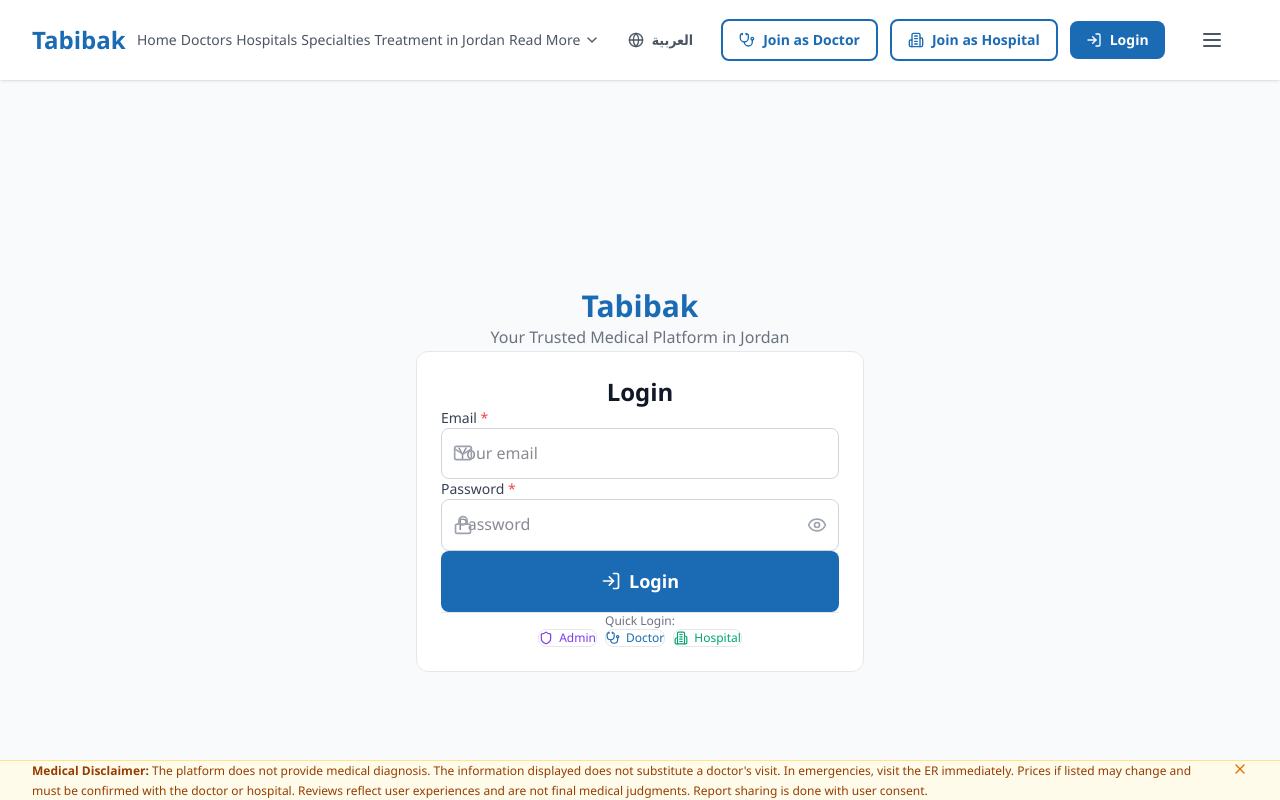
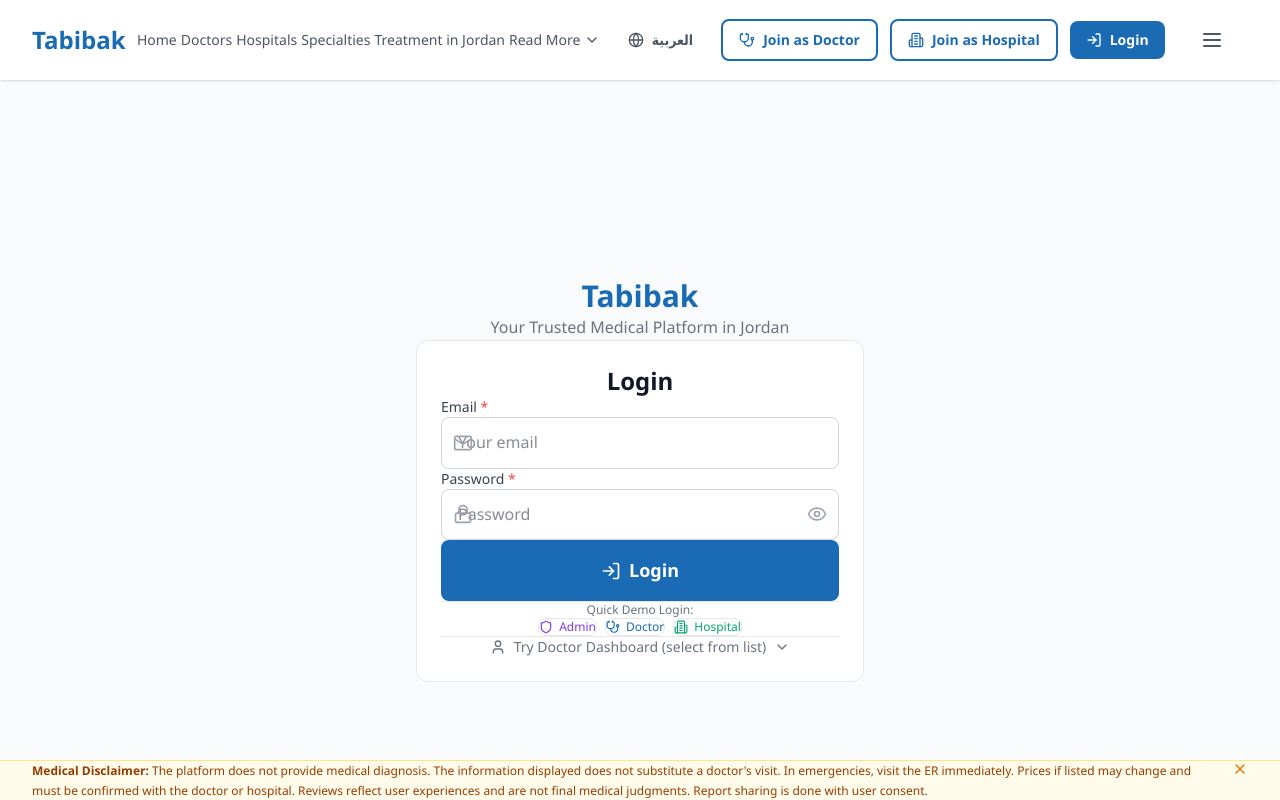
Before and after one commit to idreessc-cmd/Doctors, a Next.js app: page /en/login in a window 1280 px wide. Shown: the top 800 px of the page. Built offline with nearby package versions, Linux system fonts and the light colour scheme.

Commit message:
Production-ready MVP: medical tourism platform (Next.js 15 + TypeScript + Tailwind + RTL)

```diff
--- a/src/app/[locale]/doctors/[id]/page.tsx
+++ b/src/app/[locale]/doctors/[id]/page.tsx
@@ -266,6 +266,23 @@
             )}
           </div>
 
+          {/* Safe Call Info Card */}
+          <div className="card bg-pink-50 border-pink-200">
+            <div className="flex items-center gap-3">
+              <Shield className="w-8 h-8 text-pink-500 shrink-0" />
+              <div>
+                <p className="font-semibold text-pink-700 text-sm">
+                  {locale === 'ar' ? 'خدمة مجانية وآمنة' : 'Free & Safe Service'}
+                </p>
+                <p className="text-xs text-pink-600/80">
+                  {locale === 'ar'
+                    ? 'جميع خدمات المنصة مجانية للمرضى بالكامل. لا تحتاج لدفع أي مبلغ للحجز أو الاستشارة. يتم الدفع مباشرة للعيادة عند الزيارة.'
+                    : 'All platform services are completely free for patients. No payment is required for booking or consultation. Payment is made directly to the clinic upon visit.'}
+                </p>
+              </div>
+            </div>
+          </div>
+
           {(doctor.bio || doctor.bio_ar) && (
             <div className="card">
               <h2 className="text-lg font-semibold text-gray-900 mb-3">
--- a/src/app/[locale]/login/page.tsx
+++ b/src/app/[locale]/login/page.tsx
@@ -1,10 +1,10 @@
 'use client';
 
-import { useState, FormEvent } from 'react';
+import { useState, useEffect, FormEvent } from 'react';
 import { useTranslations, useLocale } from 'next-intl';
 import { useRouter, Link } from '@/i18n/routing';
-import { LogIn, Mail, Lock, Eye, EyeOff, Stethoscope, Building2, Shield } from 'lucide-react';
-import { authLogin } from '@/lib/store';
+import { LogIn, Mail, Lock, Eye, EyeOff, Stethoscope, Building2, Shield, ChevronDown, User } from 'lucide-react';
+import { authLogin, initializeStore, getAll } from '@/lib/store';
 
 export default function LoginPage() {
   const t = useTranslations();
@@ -16,18 +16,23 @@
   const [showPassword, setShowPassword] = useState(false);
   const [submitting, setSubmitting] = useState(false);
   const [error, setError] = useState('');
+  const [demoDoctors, setDemoDoctors] = useState<any[]>([]);
+  const [showDemo, setShowDemo] = useState(false);
+
+  useEffect(() => {
+    initializeStore();
+    const doctors = getAll<any>('doctors');
+    setDemoDoctors(doctors.slice(0, 10));
+  }, []);
 
   const handleSubmit = async (e: FormEvent) => {
     e.preventDefault();
     setError('');
-
     if (!email || !password) {
       setError(locale === 'ar' ? 'يرجى إدخال البريد الإلكتروني وكلمة المرور' : 'Please enter email and password');
       return;
     }
-
     setSubmitting(true);
-
     try {
       const user = authLogin(email, password);
       if (user) {
@@ -43,6 +48,11 @@
     } finally {
       setSubmitting(false);
     }
+  };
+
+  const demoLogin = (doctorEmail: string) => {
+    const user = authLogin(doctorEmail, 'doctor123');
+    if (user) router.push('/doctor-dashboard');
   };
 
   const quickLogins = [
@@ -79,73 +89,72 @@
               </label>
               <div className="relative">
                 <Mail className="absolute left-3 top-1/2 -translate-y-1/2 w-5 h-5 text-gray-400" />
-                <input
-                  type="email"
-                  value={email}
-                  onChange={e => setEmail(e.target.value)}
-                  className="input pl-10"
-                  placeholder={locale === 'ar' ? 'بريدك الإلكتروني' : 'Your email'}
-                  required
-                />
+                <input type="email" value={email} onChange={e => setEmail(e.target.value)}
+                  className="input pl-10" placeholder={locale === 'ar' ? 'بريدك الإلكتروني' : 'Your email'} required />
               </div>
             </div>
-
             <div>
               <label className="block text-sm font-medium text-gray-700 mb-1.5">
                 {t('auth.password')} <span className="text-error">*</span>
               </label>
               <div className="relative">
                 <Lock className="absolute left-3 top-1/2 -translate-y-1/2 w-5 h-5 text-gray-400" />
-                <input
-                  type={showPassword ? 'text' : 'password'}
-                  value={password}
-                  onChange={e => setPassword(e.target.value)}
-                  className="input pl-10 pr-10"
-                  placeholder={locale === 'ar' ? 'كلمة المرور' : 'Password'}
-                  required
-                />
-                <button
-                  type="button"
-                  onClick={() => setShowPassword(!showPassword)}
-                  className="absolute right-3 top-1/2 -translate-y-1/2 text-gray-400 hover:text-gray-600"
-                >
+                <input type={showPassword ? 'text' : 'password'} value={password} onChange={e => setPassword(e.target.value)}
+                  className="input pl-10 pr-10" placeholder={locale === 'ar' ? 'كلمة المرور' : 'Password'} required />
+                <button type="button" onClick={() => setShowPassword(!showPassword)}
+                  className="absolute right-3 top-1/2 -translate-y-1/2 text-gray-400 hover:text-gray-600">
                   {showPassword ? <EyeOff className="w-5 h-5" /> : <Eye className="w-5 h-5" />}
                 </button>
               </div>
             </div>
-
-            <button
-              type="submit"
-              disabled={submitting}
-              className="btn btn-primary w-full btn-lg"
-            >
+            <button type="submit" disabled={submitting} className="btn btn-primary w-full btn-lg">
               <LogIn className="w-5 h-5" />
-              {submitting
-                ? (locale === 'ar' ? 'جارٍ تسجيل الدخول...' : 'Logging in...')
-                : t('auth.login_button')}
+              {submitting ? (locale === 'ar' ? 'جارٍ تسجيل الدخول...' : 'Logging in...') : t('auth.login_button')}
             </button>
           </form>
 
-          <div className="mt-8 pt-6 border-t border-gray-200">
+          <div className="mt-6 pt-4 border-t border-gray-200">
             <p className="text-xs text-gray-500 text-center mb-3">
-              {locale === 'ar' ? 'تسجيل دخول سريع:' : 'Quick Login:'}
+              {locale === 'ar' ? 'تسجيل دخول سريع للحسابات التجريبية:' : 'Quick Demo Login:'}
             </p>
             <div className="flex flex-wrap justify-center gap-2">
               {quickLogins.map(item => (
-                <button
-                  key={item.label}
-                  type="button"
+                <button key={item.label} type="button"
                   onClick={() => { setEmail(item.email); setPassword(item.password); }}
-                  className={`flex items-center gap-1.5 px-3 py-1.5 rounded-lg border border-gray-200 text-xs font-medium hover:bg-gray-50 ${item.color}`}
-                >
+                  className={`flex items-center gap-1.5 px-3 py-1.5 rounded-lg border border-gray-200 text-xs font-medium hover:bg-gray-50 ${item.color}`}>
                   <item.icon className="w-3.5 h-3.5" />
-                  {locale === 'ar'
-                    ? ({ Admin: 'مدير', Doctor: 'طبيب', Hospital: 'مستشفى' } as any)[item.label] || item.label
-                    : item.label}
+                  {(locale === 'ar' ? { Admin: 'مدير', Doctor: 'طبيب', Hospital: 'مستشفى' } as any : { Admin: 'Admin', Doctor: 'Doctor', Hospital: 'Hospital' } as any)[item.label]}
                 </button>
               ))}
             </div>
           </div>
+
+          {demoDoctors.length > 0 && (
+            <div className="mt-4 pt-4 border-t border-gray-200">
+              <button onClick={() => setShowDemo(!showDemo)}
+                className="w-full flex items-center justify-center gap-2 text-sm text-gray-500 hover:text-primary py-2">
+                <User className="w-4 h-4" />
+                {locale === 'ar' ? 'تجربة لوحة طبيب (اختر من القائمة)' : 'Try Doctor Dashboard (select from list)'}
+                <ChevronDown className={`w-4 h-4 transition-transform ${showDemo ? 'rotate-180' : ''}`} />
+              </button>
+              {showDemo && (
+                <div className="mt-2 max-h-48 overflow-y-auto space-y-1">
+                  {demoDoctors.map(doc => (
+                    <button key={doc.id} type="button" onClick={() => demoLogin(doc.user_id ? `doctor${doc.id.split('-')[1]}@tabibak.com` : 'doctor1@tabibak.com')}
+                      className="w-full flex items-center gap-3 p-2 rounded-lg hover:bg-gray-50 text-right">
+                      <div className="w-8 h-8 rounded-full bg-primary-light flex items-center justify-center text-primary font-bold text-xs shrink-0">
+                        {doc.name_ar?.charAt(0) || doc.name?.charAt(0)}
+                      </div>
+                      <div className="min-w-0 text-right">
+                        <p className="text-sm font-medium truncate">{locale === 'ar' ? doc.name_ar : doc.name}</p>
+                        <p className="text-xs text-gray-500 truncate">{doc.specialty_id?.replace('spec-', '')}</p>
+                      </div>
+                    </button>
+                  ))}
+                </div>
+              )}
+            </div>
+          )}
         </div>
       </div>
     </div>
```
